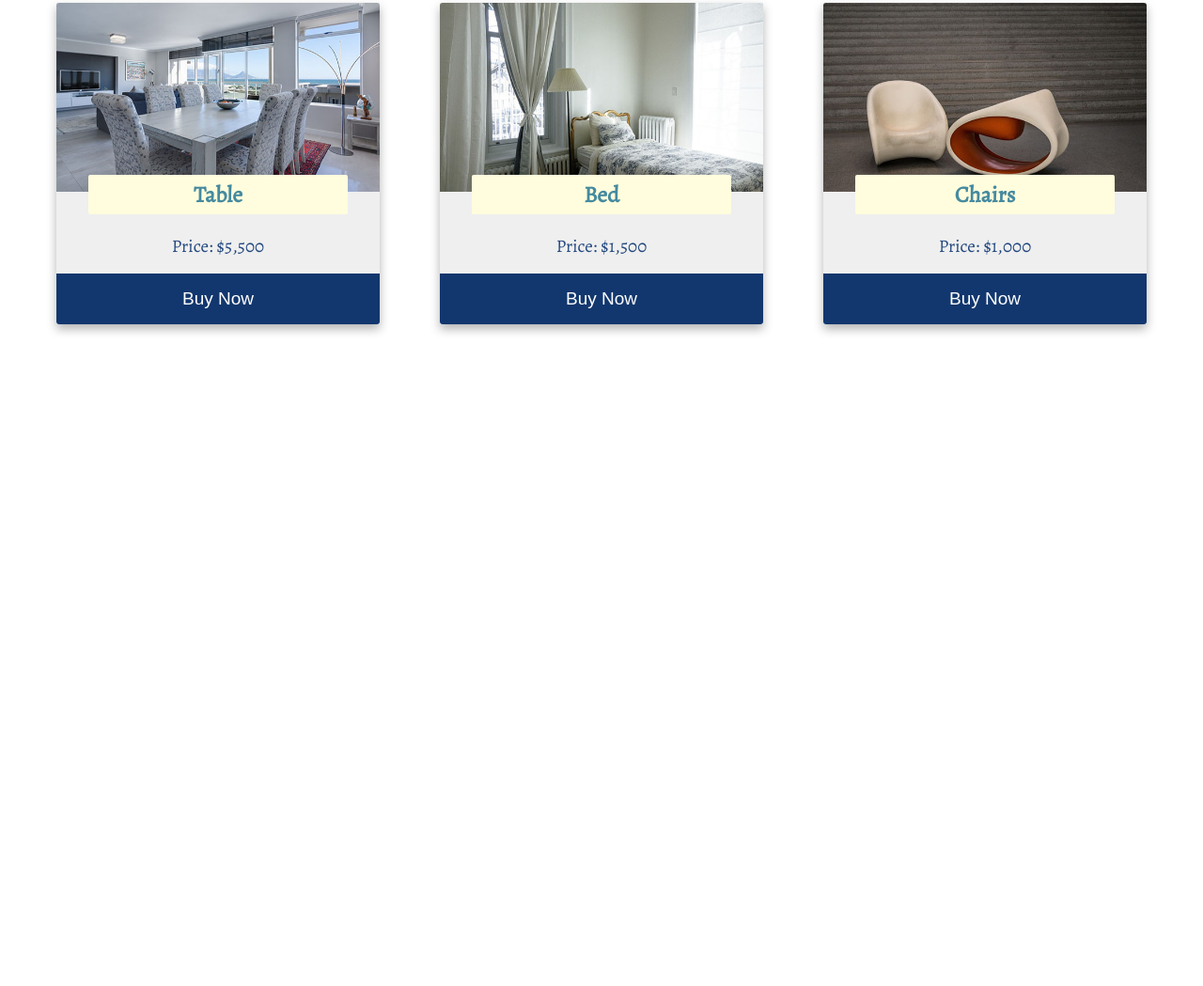
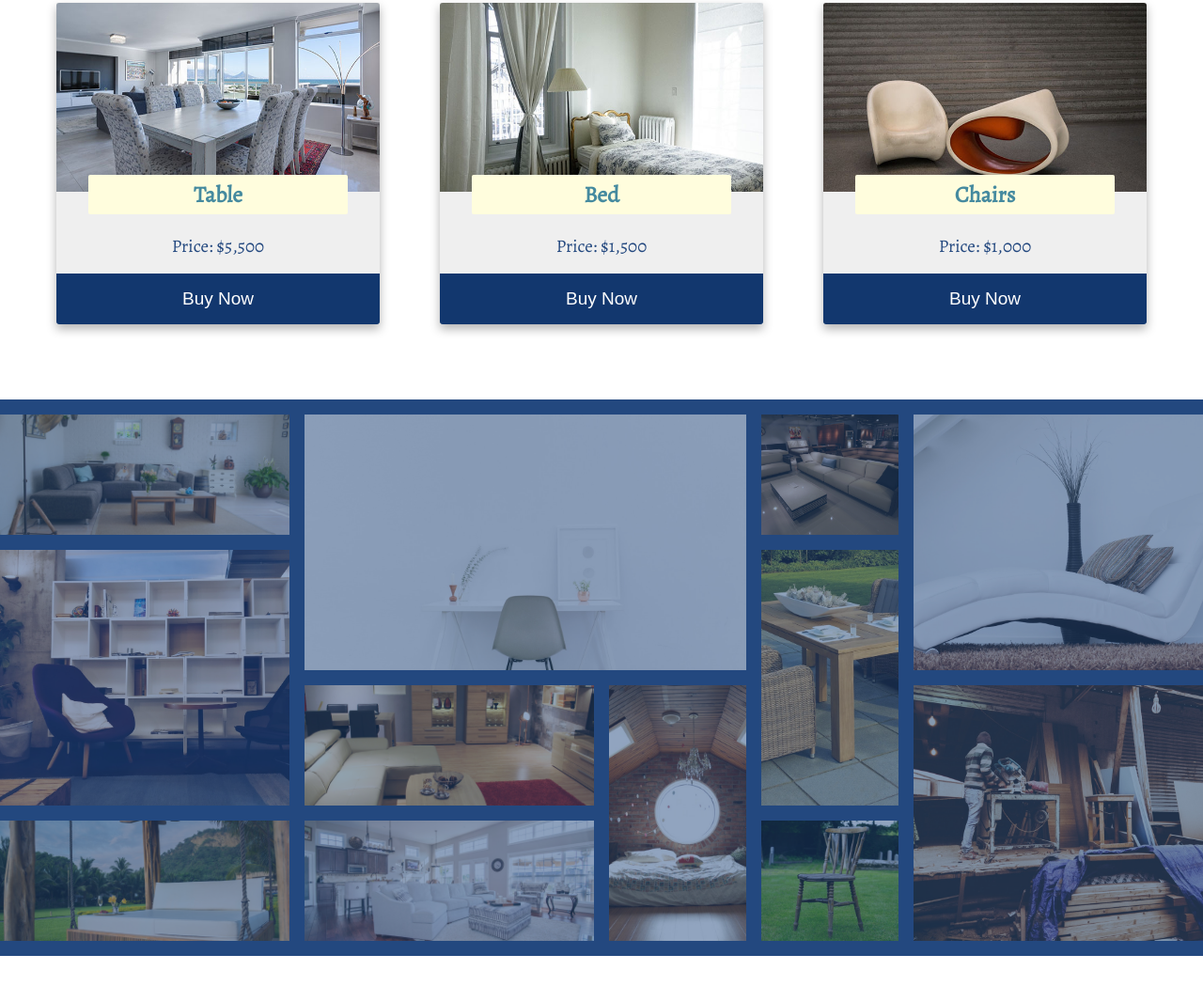
Before and after one commit to imekenye/Furniture-Store, a plain HTML site: page index.html in a window 1280 px wide. Shown: the part 2057-3106 px from the top of the page at 94% size. Before the commit the page ends 2450 px from the top, so only its background shows below. Drawn offline with nearby package versions, Linux system fonts and the light colour scheme.

Commit message:
Add gallery section

```diff
--- a/index.html
+++ b/index.html
@@ -164,6 +164,25 @@
         </section>
 
         <!-- END OF BESTSELLING FURNITURE -->
+
+        <!-- GALLERY -->
+
+        <section class="gallery">
+            <img src="images/gallery-img-1.jpeg" alt="" class="gallery__image gallery__image-1">
+            <img src="images/gallery-img-2.jpeg" alt="" class="gallery__image gallery__image-2">
+            <img src="images/gallery-img-3.jpeg" alt="" class="gallery__image gallery__image-3">
+            <img src="images/gallery-img-4.jpeg" alt="" class="gallery__image gallery__image-4">
+            <img src="images/gallery-img-5.jpeg" alt="" class="gallery__image gallery__image-5">
+            <img src="images/gallery-img-6.jpeg" alt="" class="gallery__image gallery__image-6">
+            <img src="images/gallery-img-7.jpeg" alt="" class="gallery__image gallery__image-7">
+            <img src="images/gallery-img-8.jpeg" alt="" class="gallery__image gallery__image-8">
+            <img src="images/gallery-img-9.jpeg" alt="" class="gallery__image gallery__image-9">
+            <img src="images/gallery-img-10.jpeg" alt="" class="gallery__image gallery__image-10">
+            <img src="images/gallery-img-11.jpeg" alt="" class="gallery__image gallery__image-11">
+            <img src="images/gallery-img-12.jpeg" alt="" class="gallery__image gallery__image-12">
+        </section>
+
+        <!-- END OF GALLERY -->
     </div>
 </body>
 </html>
--- a/scss/main.scss
+++ b/scss/main.scss
@@ -527,3 +527,92 @@ body {
 }
 
 // END OF BEST SELLING FURNITURE
+
+
+// GALLERY
+
+.gallery{
+    grid-column: 1/-1;
+    grid-row: 7/8;
+    display: grid;
+    grid-template-columns: repeat(8,minmax(1rem,1fr));
+    grid-template-rows: repeat(4,10vw);
+    grid-gap: 1.6rem;
+    margin-top: 6.4rem;
+    background-color: #23487f;
+    padding: 1.6rem 0;
+
+    &__image {
+        width: 100%;
+        height: 100%;
+        object-fit: cover;
+        opacity: .5;
+        transition: opacity .5s;
+
+        &:hover{
+            opacity: 1;
+        }
+
+        &-1 {
+            grid-column: 1/3;
+            grid-row: 1/2;
+        }
+
+        &-2 {
+            grid-column: 3/6;
+            grid-row: 1/3;
+        }
+
+        &-3 {
+            grid-column: 6/7;
+            grid-row: 1/2;
+        }
+
+        &-4 {
+            grid-column: 7/9;
+            grid-row: 1/3;
+        }
+
+        &-5 {
+            grid-column: 1/3;
+            grid-row: 2/4;
+        }
+
+        &-6 {
+            grid-column: 3/5;
+            grid-row: 3/4;
+        }
+
+        &-7 {
+            grid-column: 6/7;
+            grid-row: 2/4;
+        }
+
+        &-8 {
+            grid-column: 5/6;
+            grid-row: 3/5;
+        }
+
+        &-9 {
+            grid-column: 1/3;
+            grid-row: 4/5;
+        }
+
+        &-10 {
+            grid-column: 3/5;
+            grid-row: 4/5;
+        }
+
+        &-11 {
+            grid-column: 6/7;
+            grid-row: 4/5;
+        }
+
+        &-12 {
+            grid-column: 7/9;
+            grid-row: 3/5;
+        }
+    }
+}
+
+// END OF GALLERY
```
Also changed, not shown: css/main.css, 1 other file.
